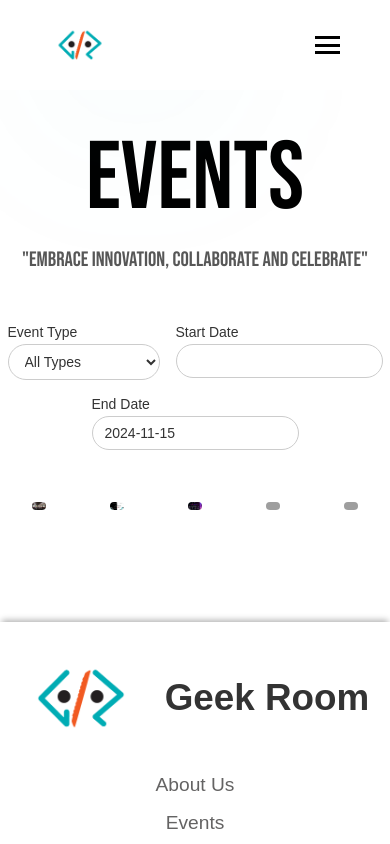
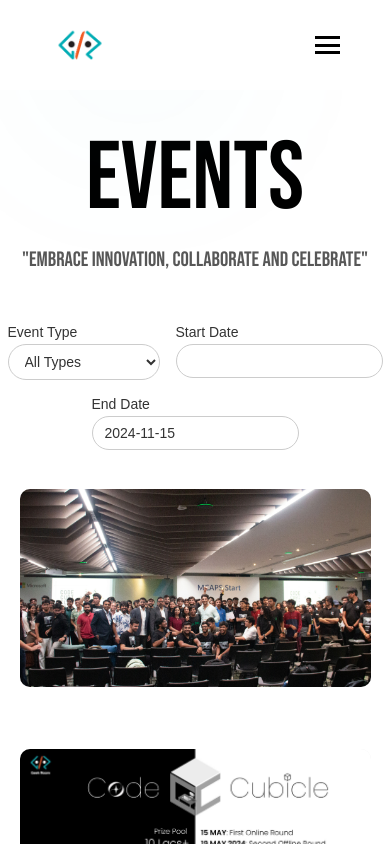
Before and after one commit to AdityaSingh2005/Geek-Room, a Next.js app: page /events in a window 390 px wide. Shown: the top 844 px of the page. Built offline with nearby package versions, Linux system fonts and the light colour scheme; grey boxes are pictures that could not be loaded; a web font is replaced by a local one.

Commit message:
new commits

```diff
--- a/src/styles/event.module.scss
+++ b/src/styles/event.module.scss
@@ -1,5 +1,6 @@
 @import url("https://fonts.googleapis.com/css2?family=Bebas+Neue&family=Poppins:ital,wght@0,100;0,200;0,300;0,400;0,500;0,600;0,700;0,800;0,900;1,100;1,200;1,300;1,400;1,500;1,600;1,700;1,800;1,900&display=swap");
 @import url("https://api.fontshare.com/v2/css?f[]=satoshi@700&display=swap");
+
 .event_page {
   background-color: white;
   z-index: 2;
@@ -13,6 +14,7 @@
   margin-bottom: 10px;
   font-size: 6rem;
 }
+
 .event_dropdowns {
   display: flex;
   gap: 16px;
@@ -37,7 +39,6 @@
 .event_dropdown {
   padding: 8px 12px;
   border: 1px solid #ccc;
-  border-radius: 12px;
   border-radius: 40px;
   font-size: 14px;
   color: #333;
@@ -70,9 +71,18 @@
   padding-bottom: 2rem;
 }
 
+.event_card_container {
+  display: flex;
+  flex-wrap: wrap; /* Allow wrapping for smaller screens */
+  justify-content: center;
+  align-items: center;
+  gap: 2rem; /* Space between cards */
+  padding-bottom: 5rem;
+}
+
 .event_card {
   position: relative;
-  width: 26rem;
+  width: 30rem; /* Maintain large size */
   height: auto;
   aspect-ratio: 16/9;
   background-color: #f2f2f2;
@@ -91,14 +101,6 @@
       opacity: 1;
     }
   }
-}
-
-.event_card_container {
-  display: flex;
-  flex-wrap:nowrap;
-  justify-content: center;
-  align-items: center;
-  padding-bottom: 5rem;
 }
 
 .event_card__image {
@@ -137,6 +139,18 @@
   }
 }
 
+@media (max-width: 768px) {
+  .event_card_container {
+    flex-direction: column;
+    gap: 1.5rem;
+  }
+
+  .event_card {
+    width: 90%;
+    margin: 1.2rem auto;
+  }
+}
+
 .ball1,
 .ball2 {
   position: absolute;
```
